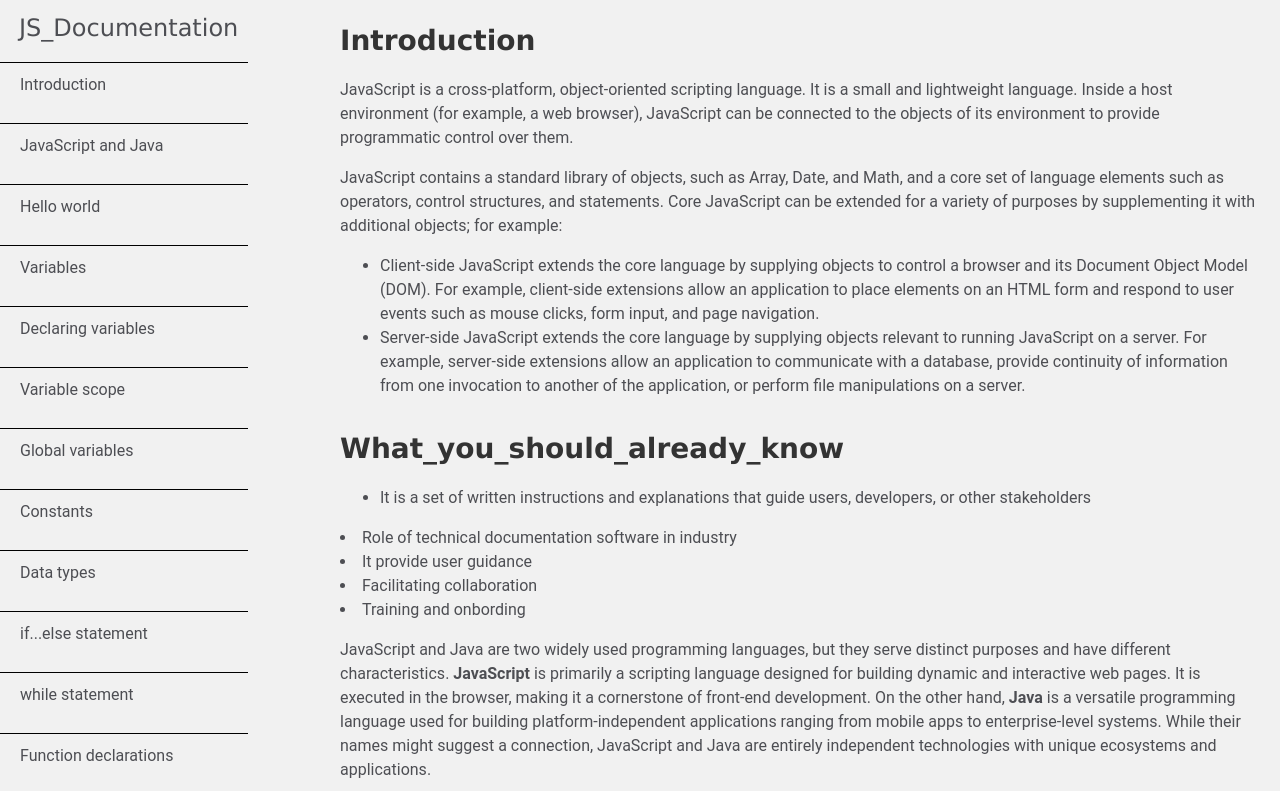
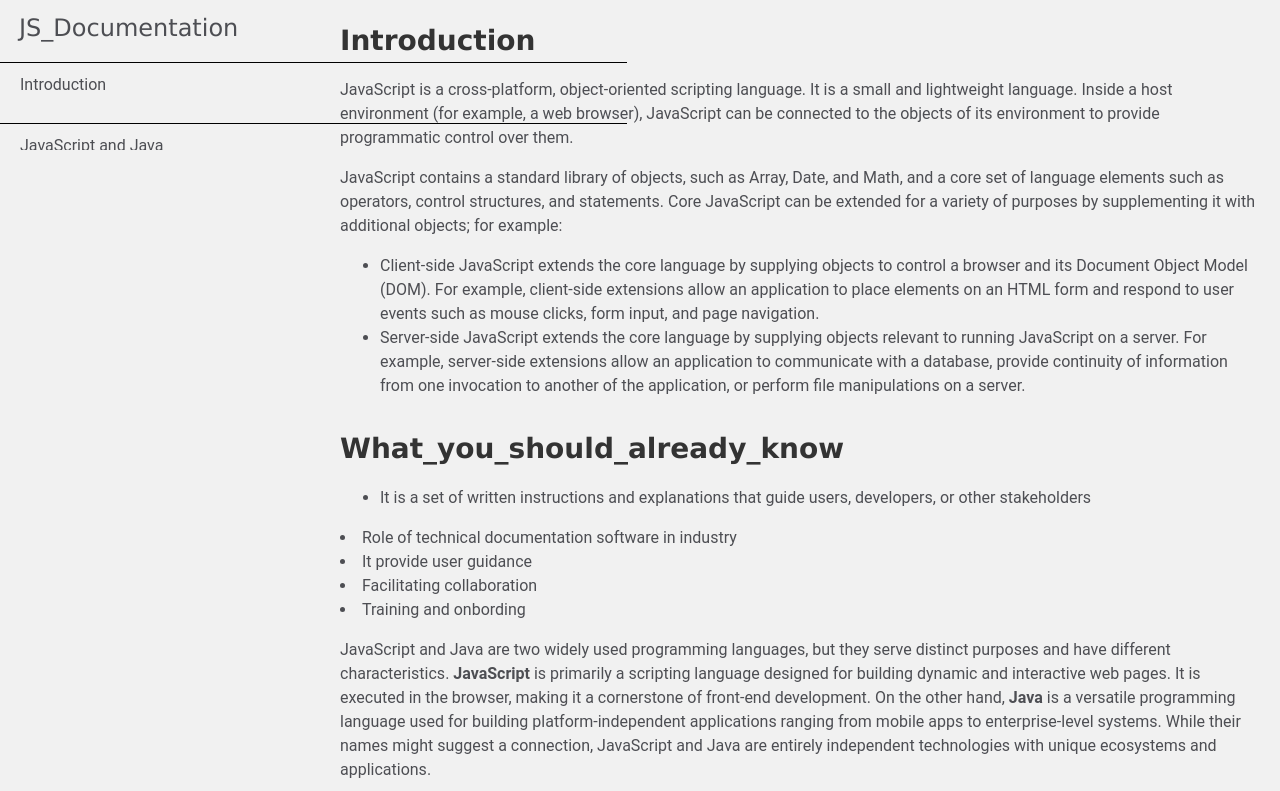
Before and after one commit to JoxY-hash/Technical-documentation, a plain HTML site: page index.html in a window 1280 px wide. Shown: the top 791 px of the page. Drawn offline with Linux system fonts and the light colour scheme; a web font is replaced by a local one.

```diff
--- a/index.css
+++ b/index.css
@@ -89,8 +89,8 @@ code{
 /* Laptops  */
 @media (min-width: 1025px) and (max-width: 1289px) {
     #navbar{
-        width:49%
-        height:150px
+        width:49% ;
+        height:150px;
 
     }
 
--- a/index.html
+++ b/index.html
@@ -5,7 +5,7 @@
     <meta charset="UTF-8">
     <meta name="viewport" content="width=device-width, initial-scale=1.0">
     <title>Technical Documentation Page</title>
-    <link rel="stylesheet" href="./index.css">
+    <link rel="stylesheet" href="index.css">
     <link rel="stylesheet" href="https://fonts.google.com/specimen/Roboto?query=Christian+Robertson">
 </head>
 
```
